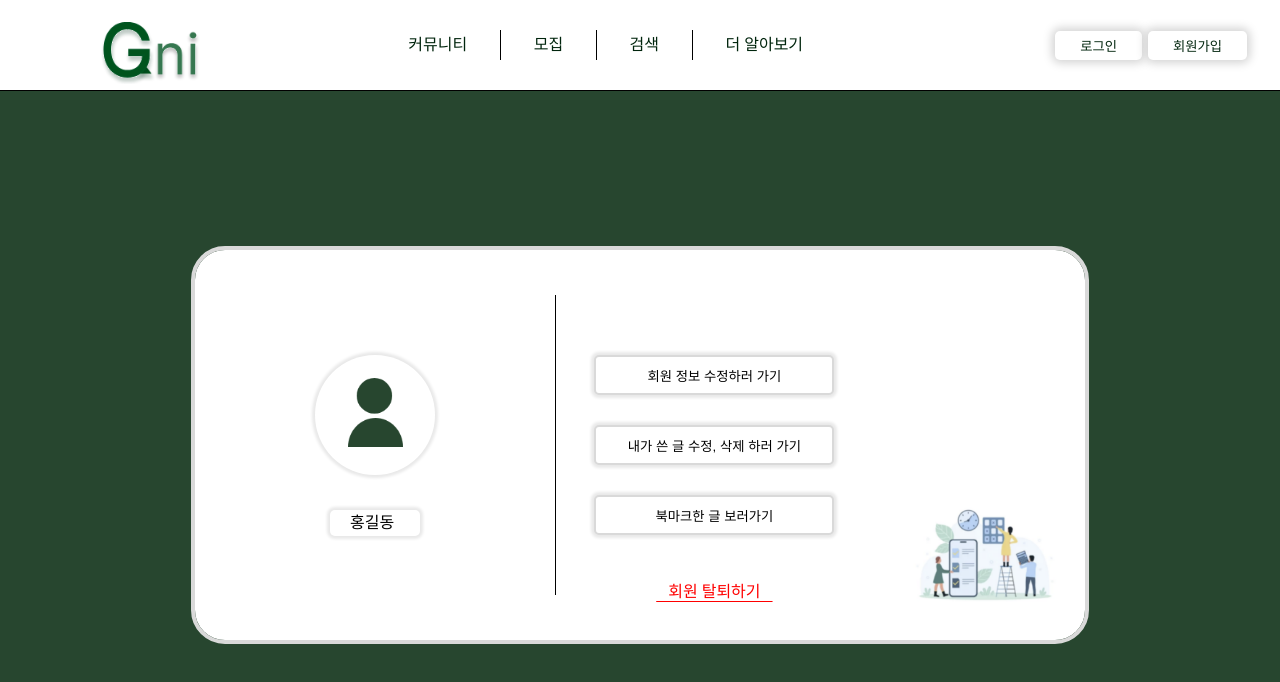
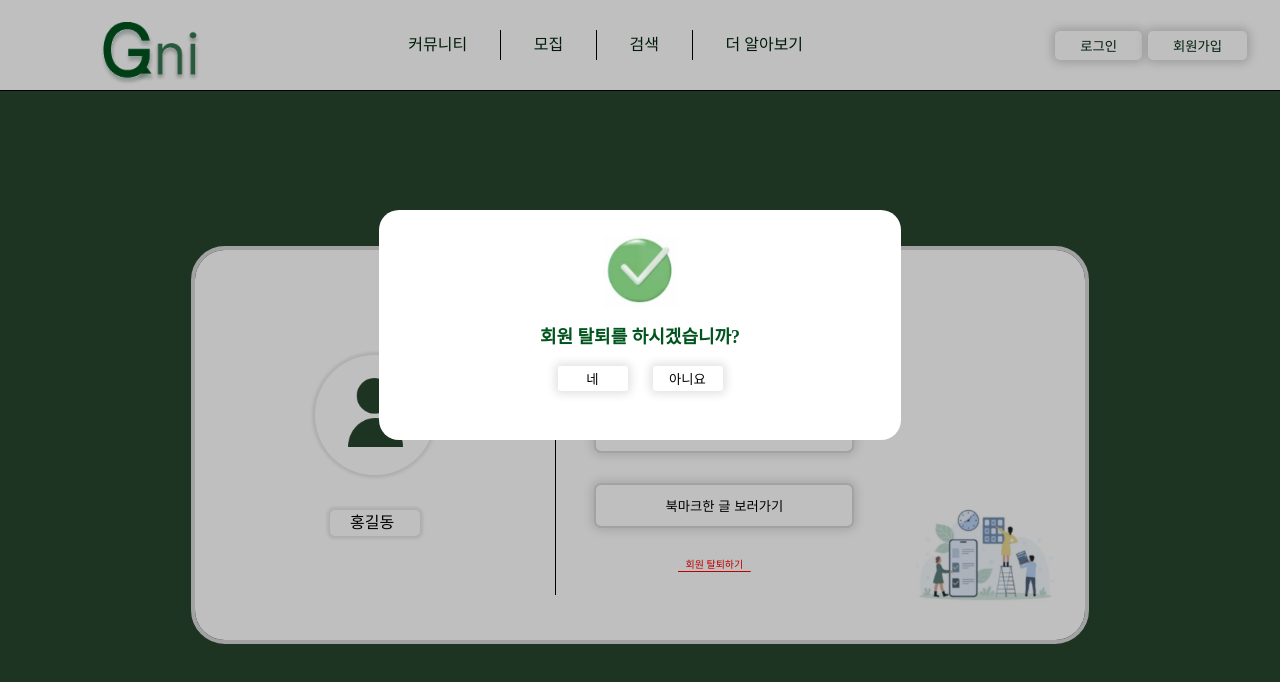
Before and after one commit to kody-gsm/Gni-client, a React (Create React App) app: page /profile in a window 1280 px wide. Both pictures are taken after a click on the element "회원 탈퇴하기". Shown: the top 682 px of the page. Built offline with nearby package versions, Linux system fonts and the light colour scheme.

Commit message:
프로필 회원 탈퇴 알림만 제작完

```diff
--- a/src/pages/Profile/index.jsx
+++ b/src/pages/Profile/index.jsx
@@ -2,14 +2,18 @@ import Nav from "../../components/Nav/Nav";
 import * as S from './style';
 import defaultProfile from '../../assets/defaultProfile.png';
 import checking from '../../assets/checkingPeople.png';
+import alertcheck from '../../assets/alertcheck.png'
+import React, { useState } from 'react';
 
 export default function Profile() {
+  const [alertinfo, setAlertinfo] = useState('');
+  const [alertAnswer, setAlertAnswer] = useState('');
   return <>
     <Nav />
     <S.Profile>
       <S.innerbox>
         <S.Infos>
-          <div>
+          <div> {/*이건 귀찮았음.*/}
             <S.Img>
               {<img src={defaultProfile} alt="defaultProfile" />}
             </S.Img>
@@ -29,13 +33,23 @@ export default function Profile() {
             console.log('it worked');
           }}>북마크한 글 보러가기</S.Styledbutton>
           <p onClick={e => {
-            console.log(e.target);
+            setAlertinfo('회원탈퇴');
           }}>&nbsp;&nbsp;&nbsp;회원 탈퇴하기&nbsp;&nbsp;&nbsp;</p>
         </S.buttons>
         <S.checkingPeople>
           <img src={checking} alt='checking' />
         </S.checkingPeople>
       </S.innerbox>
+      <S.alertBox style={{ display: `${alertinfo === '' ? 'none' : 'block'}` }} onClick={e => setAlertinfo('')} />
+      <S.alertMessage style={{ display: `${alertinfo === '' ? 'none' : 'block'}` }}>
+        <img src={alertcheck} alt="alertcheck" />
+        <S.alertMessageH1>{alertinfo === '회원탈퇴' ? '회원 탈퇴를 하시겠습니까?' : ''}</S.alertMessageH1>
+        <S.alertMessageAnswer>
+          <S.alertMessageAnswerButton onClick={e => setAlertinfo('')}>네</S.alertMessageAnswerButton>
+          <S.alertMessageAnswerButton onClick={e => setAlertinfo('')}>아니요</S.alertMessageAnswerButton>
+          {/* <S.alertMessageAnswerButton>확인</S.alertMessageAnswerButton> */}
+        </S.alertMessageAnswer>
+      </S.alertMessage>
     </S.Profile>
   </>
 }
--- a/src/pages/Profile/style.js
+++ b/src/pages/Profile/style.js
@@ -55,12 +55,14 @@ export const NameDiv = styled.div`
 export const buttons = styled.div`
   margin-left: 3vw;
   width: 100px;
+  margin-top: -30px;
   p{
+    font-size: 10px;
     width: 240px;
     color: red;
     text-decoration-line: underline;
     position:absolute;
-    bottom: calc(50vh - 200px);
+    bottom: calc(50vh - 170px);
     text-align: center;
     text-underline-position: under;
     cursor: pointer;
@@ -68,15 +70,21 @@ export const buttons = styled.div`
 `
 
 const Styledbtn = styled.button`
+  cursor: pointer;
   background-color: white;
-  border-radius: 5px;
-  box-shadow: 0 0 3px 3px #e9e9e9;
-  width: 240px;
-  height: 40px;
+  border-radius: 7px;
+  box-shadow: 0 0 10px 3px #e2e2e2;
+  width: 260px;
+  height: 45px;
   border: 2px solid #d9d9d9;
-  cursor: pointer;
   & + &{
     margin-top: 30px;
+  }
+  &:hover{
+    background-color: #d9d9d9;
+  }
+  &:active{
+    background-color: lighten(#d9d9d9, 5%);
   }
 `
 
@@ -93,3 +101,74 @@ export const checkingPeople = styled.div`
     object-fit: scale-down;
   }
 `
+
+export const alertBox = styled.div`
+  z-index: 100;
+  position: absolute;
+  top: 0;
+  left: 0;
+  width: 100vw;
+  height: 100vh;
+  background-color: black;
+  opacity: 0.25;
+`
+
+export const alertMessage = styled.div`
+  @keyframes moveanimation {
+    0%{
+      margin-top: -800px;
+    }
+  }
+  position: absolute;
+  margin: auto;
+  margin-top: -240px;
+  z-index: 101;
+  width: 522px;
+  height: 230px;
+  border-radius: 20px;
+  background-color: white;
+  text-align: center;
+  opacity: 1;
+  animation-name: moveanimation;
+  animation-duration: ease;
+  animation-duration: 0.5s;
+  img{
+    object-fit: scale-down;
+    width: 75px;
+    margin-top: 25px;
+    margin-bottom: 15px;
+  }
+`
+
+export const alertMessageH1 = styled.div`
+  font-weight: bolder;
+  color:#00541D;
+  text-align: center;
+  font-size: 18px;
+`
+export const alertMessageAnswer = styled.div`
+  margin-top: 20px;
+`
+export const AlertMessageAnswerButtonStyle = styled.button`
+  box-shadow: 0 0 10px 3px #e2e2e2;
+  border: none;
+  cursor: pointer;
+  background-color: white;
+  width: 70px;
+  height: 25px;
+  border-radius: 3px;
+  &+&{
+    margin-left: 25px;
+  }
+  &:hover{
+    background-color: #e2e2e2;
+  }
+  &:active{
+    background-color: #eaeaea;
+    border: 1px solid #e2e2e2;
+  }
+`
+
+export function alertMessageAnswerButton({ children, ...rest }) {
+  return <AlertMessageAnswerButtonStyle {...rest}>{children}</AlertMessageAnswerButtonStyle>;
+}
```
Also changed, not shown: src/assets/alertcheck.png (added).
